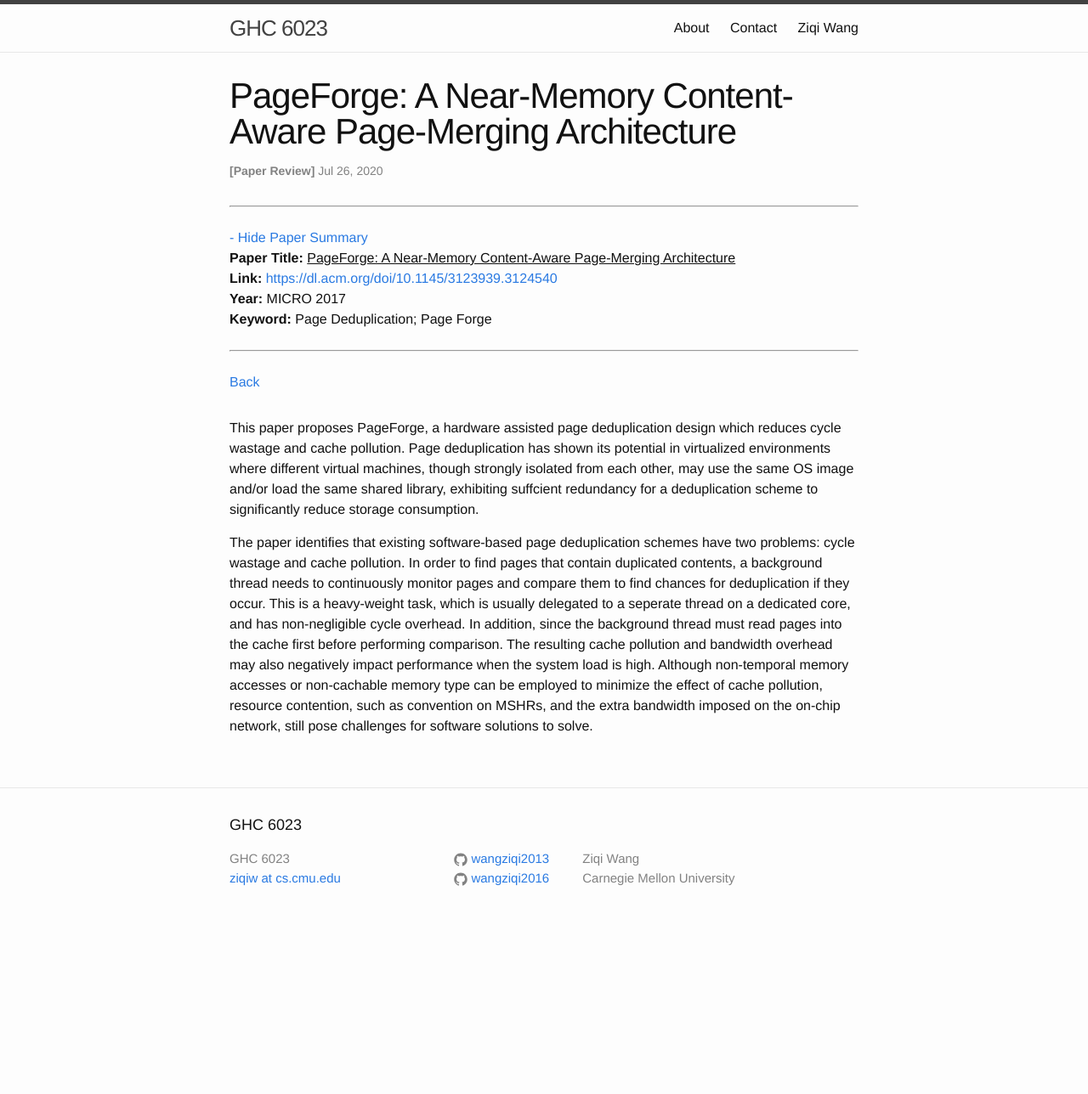
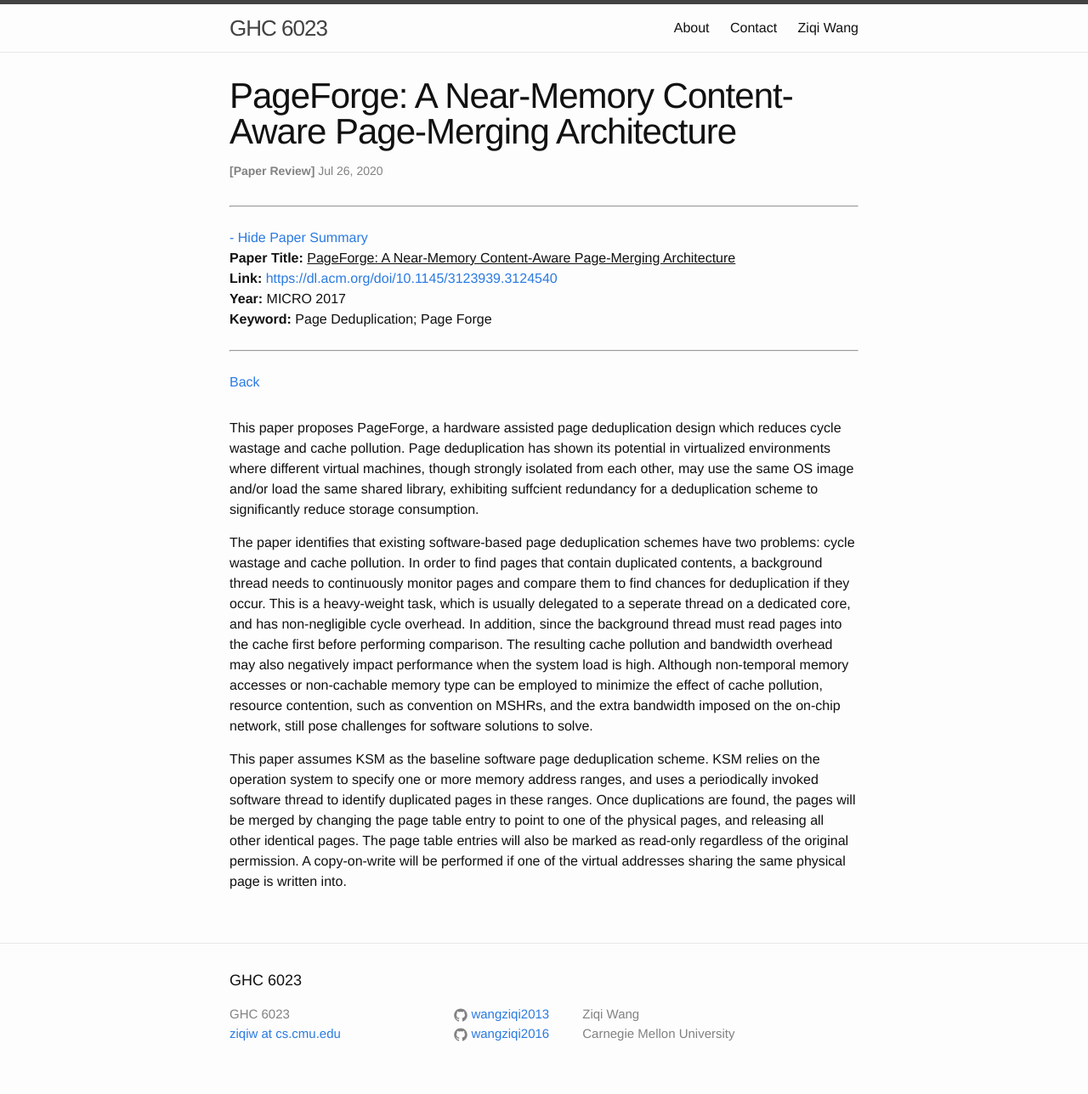
Before and after one commit to wangziqi2013/wangziqi2013.github.io, a Jekyll site: the page built from _posts/2020-07-26-pageforge.markdown, in a window 1280 px wide. Shown: the whole page at 85% size. Built offline with Jekyll 4.4.1, drawn with Linux system fonts in a browser that asks for light colours; before the commit the page ends 1105 px from its top, so only the background shows below that.

Commit message:
Adding CoW

```diff
--- a/_posts/2020-07-26-pageforge.markdown
+++ b/_posts/2020-07-26-pageforge.markdown
@@ -27,3 +27,10 @@ cache pollution and bandwidth overhead may also negatively impact performance wh
 Although non-temporal memory accesses or non-cachable memory type can be employed to minimize the effect of cache
 pollution, resource contention, such as convention on MSHRs, and the extra bandwidth imposed on the on-chip network,
 still pose challenges for software solutions to solve.
+
+This paper assumes KSM as the baseline software page deduplication scheme. KSM relies on the operation system to specify
+one or more memory address ranges, and uses a periodically invoked software thread to identify duplicated pages in these
+ranges. Once duplications are found, the pages will be merged by changing the page table entry to point to one of the
+physical pages, and releasing all other identical pages. The page table entries will also be marked as read-only regardless
+of the original permission. A copy-on-write will be performed if one of the virtual addresses sharing the same physical
+page is written into.
```
